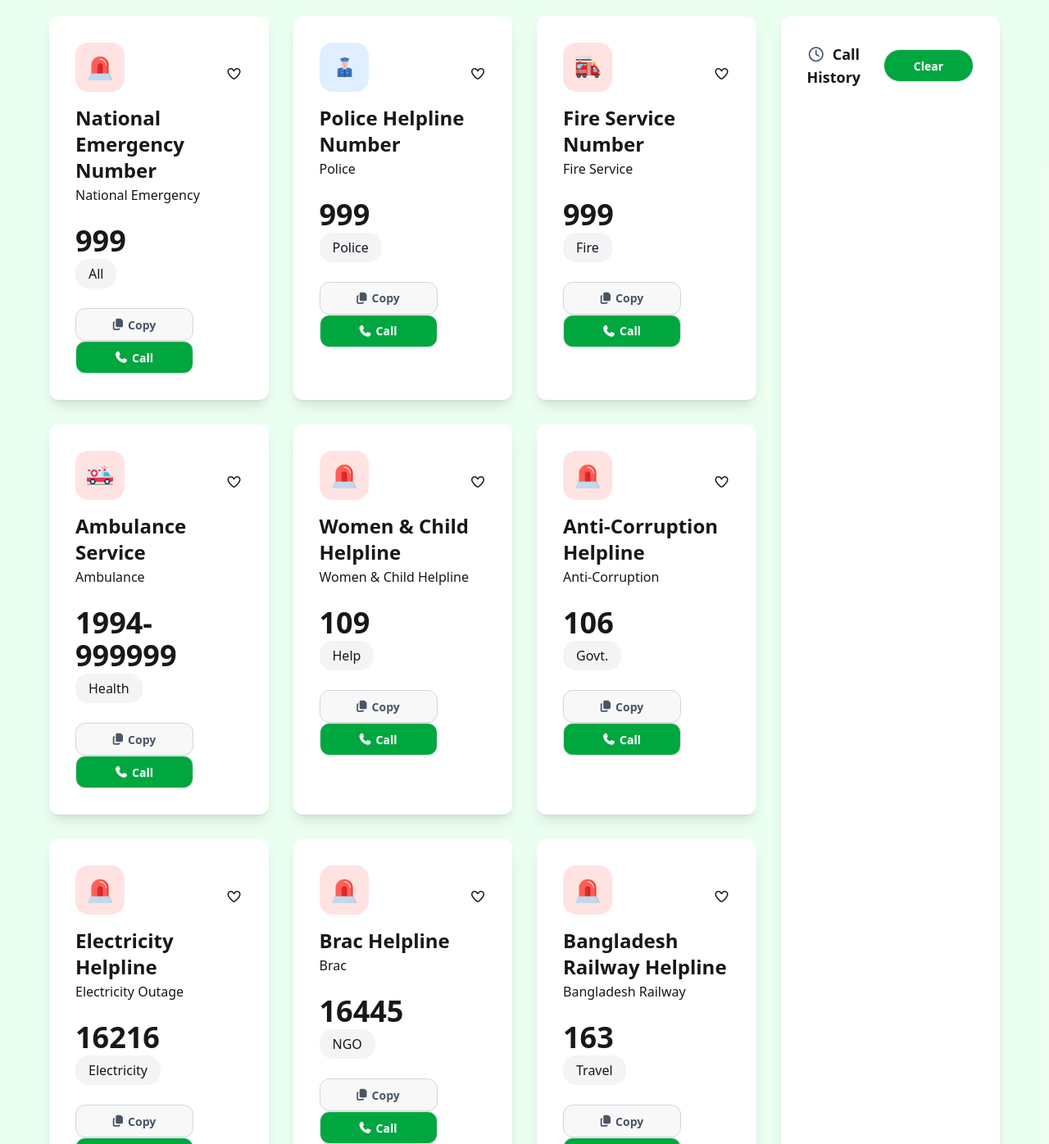
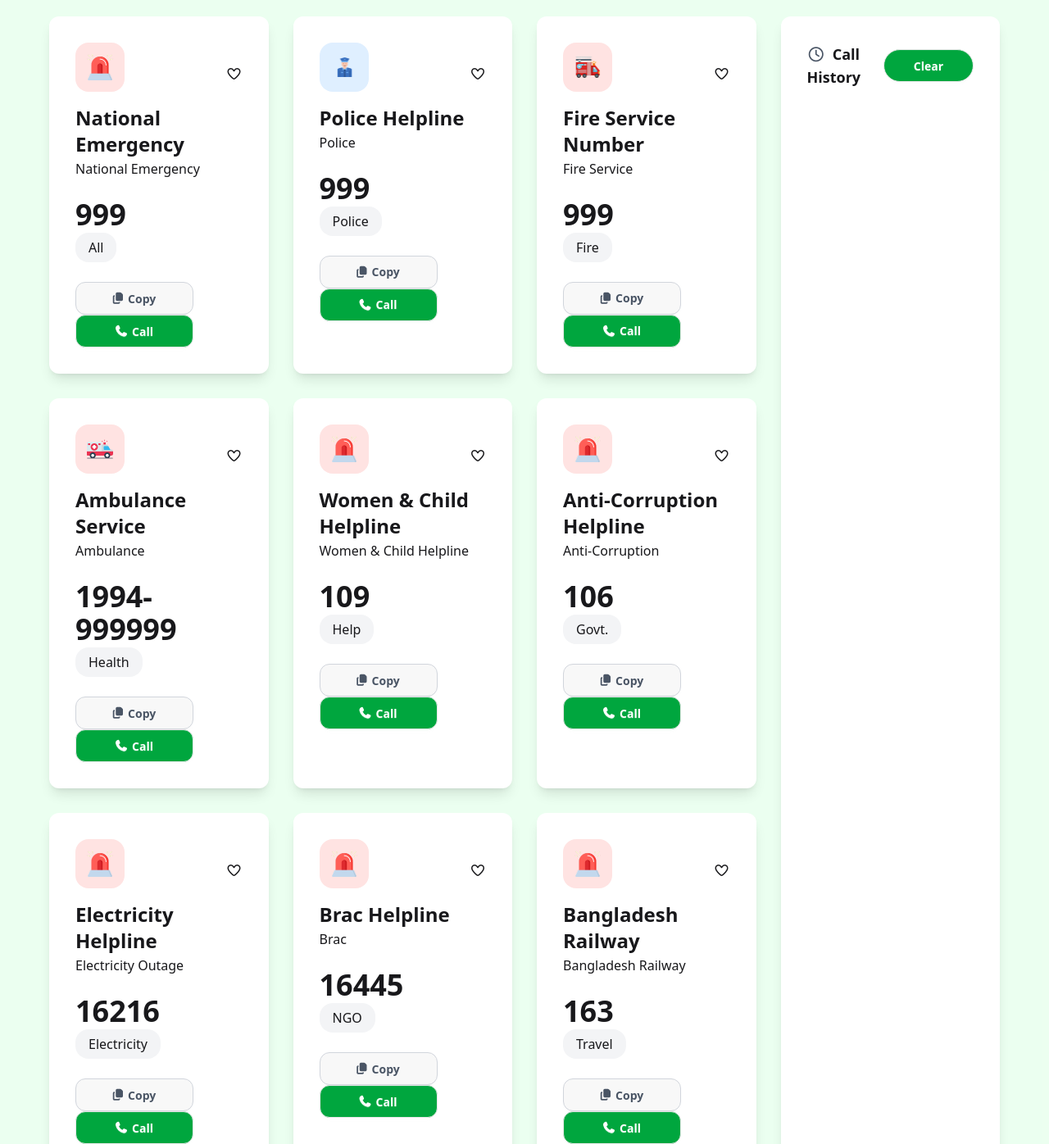
Before and after one commit to FARIA404/assignment-05, a plain HTML site: page index.html in a window 1280 px wide. Shown: the part 300-1696 px from the top of the page at 82% size. Drawn offline with nearby package versions, Linux system fonts and the light colour scheme.

Commit message:
last commit

```diff
--- a/index.html
+++ b/index.html
@@ -4,6 +4,9 @@
     <meta charset="UTF-8" />
     <meta name="viewport" content="width=device-width, initial-scale=1.0" />
     <title>Emergency Hotline</title>
+
+
+
     <!-- daisy ui cdn -->
     <link
       href="https://cdn.jsdelivr.net/npm/daisyui@5"
@@ -81,7 +84,7 @@
             <i class="fa-regular fa-heart heart-icon w-[24px]"></i>
           </div>
           <h3 class="card-title font-bold mb-0.5 sm:text-xl lg:text-2xl">
-            National Emergency Number
+            National Emergency
           </h3>
           <h4 class="card-sub-title mb-6">National Emergency</h4>
           <h2 class="contact-number font-bold mb-0.5 sm:text-2xl lg:text-4xl">
@@ -115,7 +118,7 @@
             <i class="fa-regular fa-heart heart-icon w-[24px]"></i>
           </div>
           <h3 class="card-title font-bold mb-0.5 sm:text-xl lg:text-2xl">
-            Police Helpline <br>Number
+            Police Helpline
           </h3>
           <h4 class="card-sub-title mb-6">Police</h4>
           <h2 class="contact-number font-bold mb-0.5 sm:text-2xl lg:text-4xl">
@@ -343,7 +346,7 @@
             <i class="fa-regular fa-heart heart-icon w-[24px]"></i>
           </div>
           <h3 class="card-title font-bold mb-0.5 sm:text-xl lg:text-2xl">
-            Bangladesh Railway Helpline
+            Bangladesh Railway
           </h3>
           <h4 class="card-sub-title mb-6">Bangladesh Railway</h4>
           <h2 class="contact-number font-bold mb-0.5 sm:text-2xl lg:text-4xl">
```
